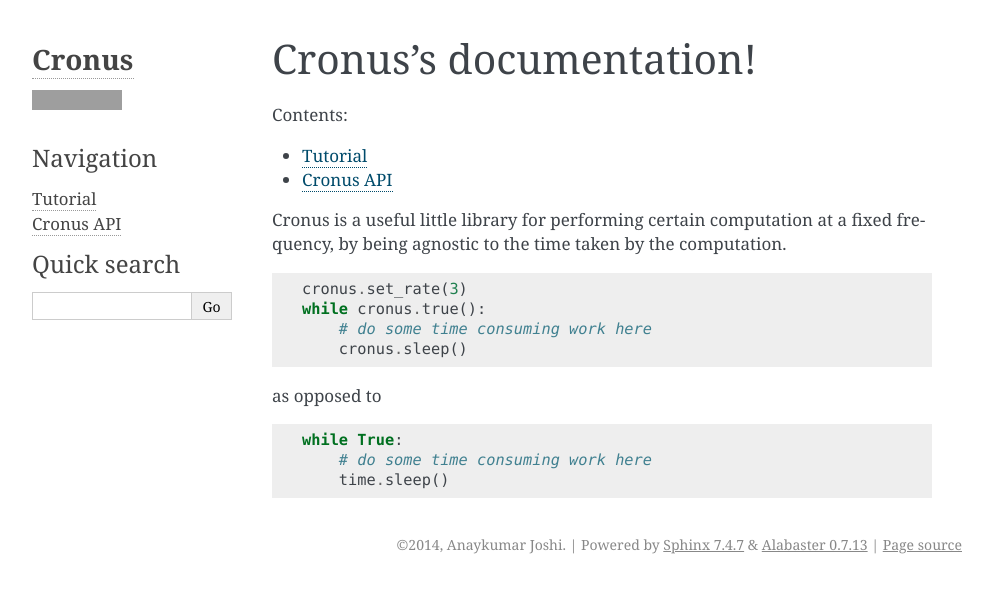
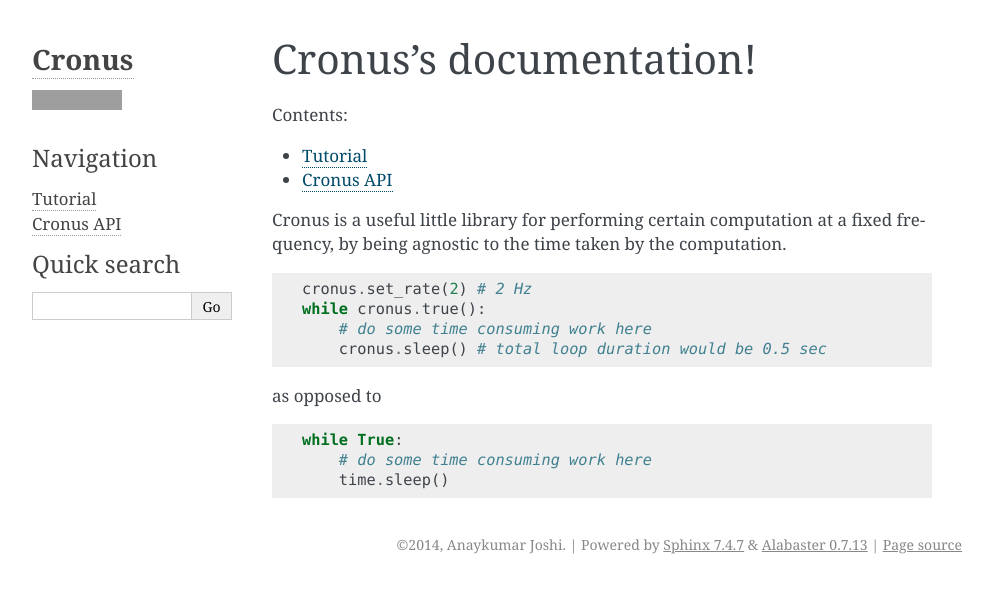
Before and after one commit to anayjoshi/cronus, a Sphinx documentation site: the page built from docs/index.rst, in a window 1280 px wide, cut to the strip 0-593 px from the top of the page. Shown: the whole strip, without its empty margins (148-1140 px from the left). Built offline with Sphinx 7.4.7, drawn with Linux system fonts in a browser that asks for light colours; grey boxes are pictures that could not be loaded.

Commit message:
minor doc change

```diff
--- a/docs/index.rst
+++ b/docs/index.rst
@@ -18,10 +18,10 @@
 
 .. code-block:: python
 
-    cronus.set_rate(3)
+    cronus.set_rate(2) # 2 Hz
     while cronus.true():
         # do some time consuming work here
-        cronus.sleep()
+        cronus.sleep() # total loop duration would be 0.5 sec
 
 as opposed to
 
```
